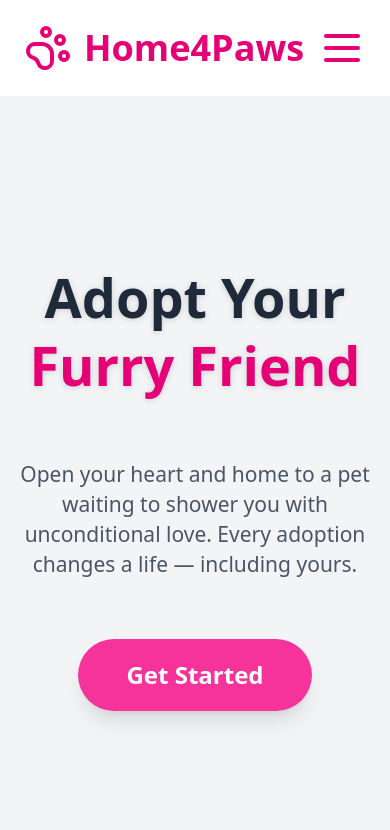
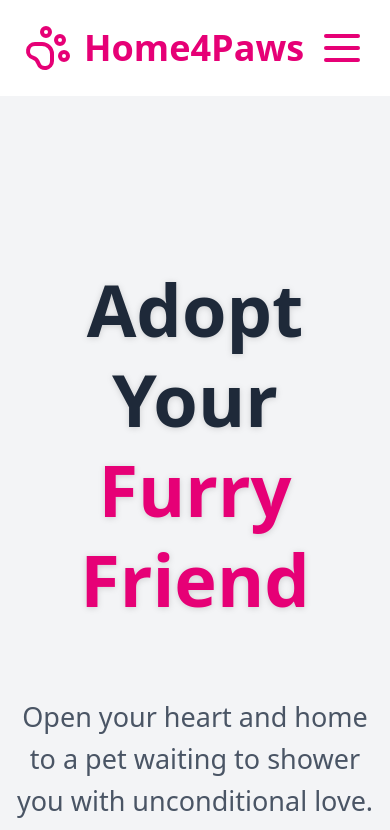
Before and after one commit to priyanshuBS/Home4Paws, a React (Vite) app in the folder client/: page /landing-page in a window 390 px wide. Shown: the top 830 px of the page. Built offline with nearby package versions, Linux system fonts and the light colour scheme; no server answers.

Commit message:
fixing ui

```diff
--- a/client/src/pages/LandingPage.jsx
+++ b/client/src/pages/LandingPage.jsx
@@ -28,10 +28,10 @@ const LandingPage = () => {
       {/* hero section */}
       <section className="md:overflow-hidden md:flex md:justify-between items-center md:relative">
         <div className="container py-20 md:py-0 w-full md:w-6/12 flex flex-col items-center justify-center relative top-8 md:top-14 z-10 text-center">
-          <h1 className="text-4xl md:text-6xl font-extrabold text-gray-800 mb-10 md:mb-12 leading-tight drop-shadow-sm md:absolute md:-top-44">
+          <h1 className="text-5xl md:text-6xl font-extrabold text-gray-800 mb-12 leading-tight drop-shadow-sm md:absolute md:-top-44">
             Adopt Your <span className="text-pink-600">Furry Friend</span>
           </h1>
-          <p className="text-sm md:text-lg text-gray-600 mb-10 md:mb-12 max-w-2xl">
+          <p className="text-lg text-gray-600 mb-12 max-w-2xl">
             Open your heart and home to a pet waiting to shower you with
             unconditional love. Every adoption changes a life — including yours.
           </p>
```
